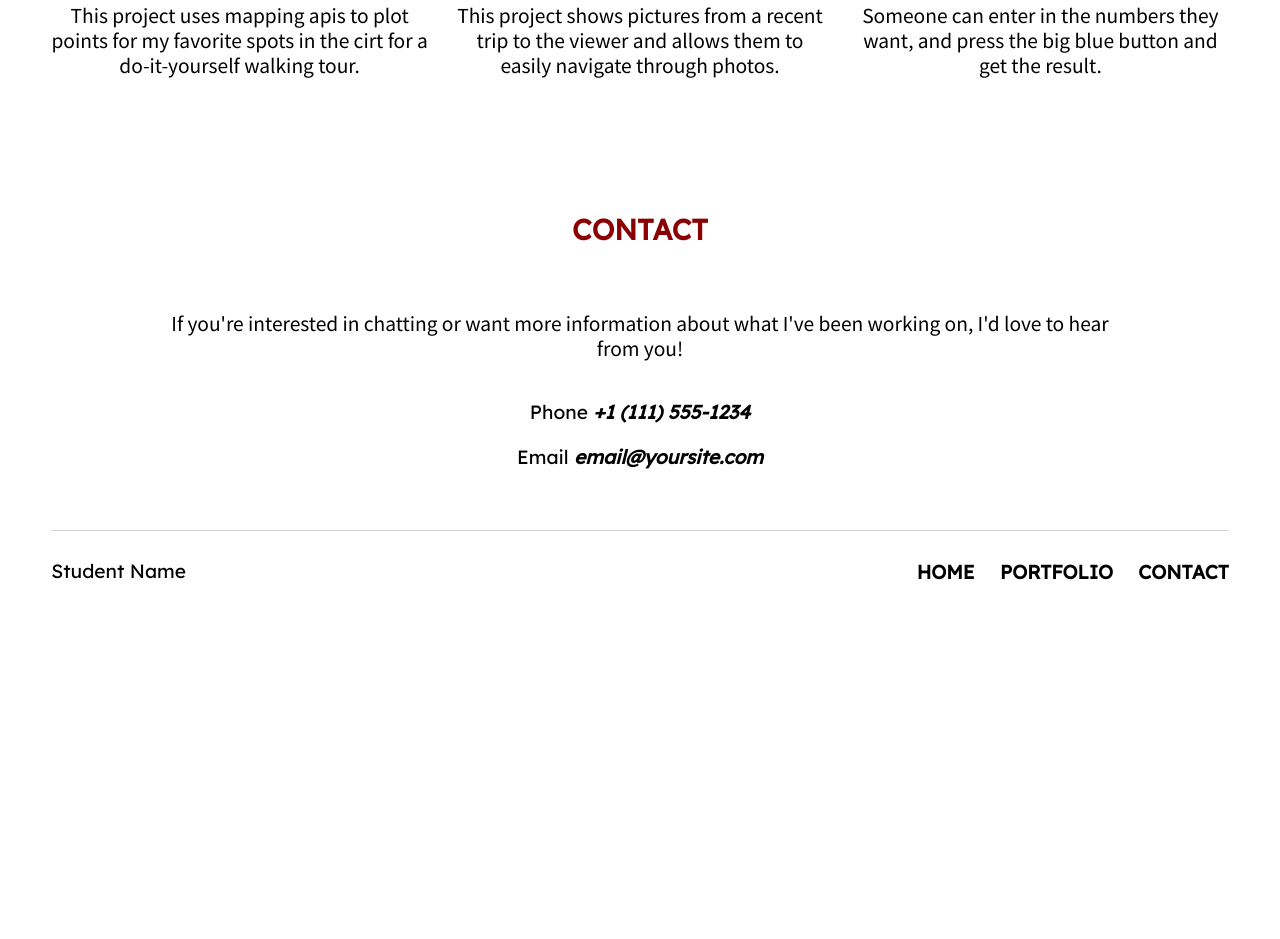
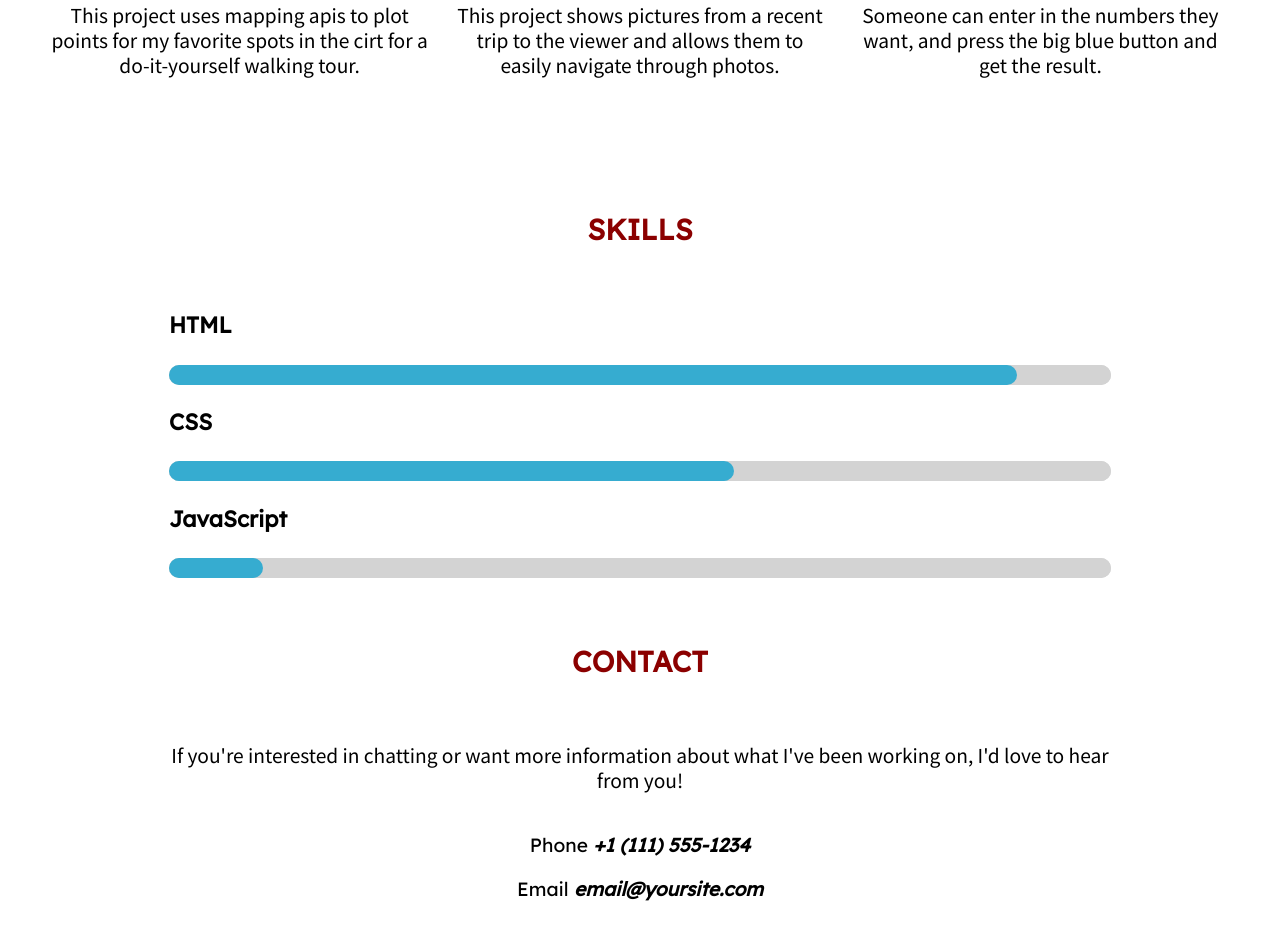
Before and after one commit to d0dders/FEWD-unit2, a plain HTML site: page index.html in a window 1280 px wide. Shown: the part 1299-2238 px from the top of the page. Before the commit the page ends 1923 px from the top, so only its background shows below. Drawn offline with Linux system fonts and the light colour scheme.

Commit message:
Added skills section with progress bars

```diff
--- a/css/styles.css
+++ b/css/styles.css
@@ -105,7 +105,39 @@ footer {
 
 .nav-bottom {
   display: none;
+
 }
+
+/*  Progress bar styling - https://www.lambdatest.com/blog/how-to-create-a-cross-browser-compatible-html-progress-bar/  */
+/* IE and EDGE */
+progress {
+  /* RESETS */
+  -webkit-appearance: none;
+  -moz-appearance: none;
+  appearance: none;
+  border: none;
+
+  width: 100%;
+  height: 20px;
+  border-radius: 10px;
+  background-color: lightgray;
+  color: #36ACD0;
+}
+/* WEBKIT BROWSERS - CHROME, OPERA AND SAFARI */
+progress::-webkit-progress-bar {
+  background-color: lightgray;
+  border-radius: 10px;
+}
+progress::-webkit-progress-value {
+  background-color:#36ACD0;
+  border-radius: 10px;
+}
+/* MOZILLA FIREFOX */
+progress::-moz-progress-bar {
+  background-color: #36ACD0;
+  border-radius: 10px;
+}
+/* End of progress bar styling */
 
 /* Styles for tablet screens */
 @media only screen and (min-width: 768px) {
@@ -155,6 +187,15 @@ footer {
 
     .project-image {
       margin-bottom: 0px;
+    }
+
+    #skills {
+      width: 80%;
+      margin: auto;
+    }
+
+    .skill-head {
+      text-align: left;
     }
 
     .contact-text {
--- a/index.html
+++ b/index.html
@@ -58,6 +58,15 @@
                     <p class="project-desc">Someone can enter in the numbers they want, and press the big blue button and get the result.</p>
                 </article>
             </section>
+            <section id="skills">
+                <h2>SKILLS</h2>
+                <h3 class="skill-head">HTML</h3>
+                <progress value="90" max="100"></progress>
+                <h3 class="skill-head">CSS</h3>
+                <progress value="60" max="100"></progress>
+                <h3 class="skill-head">JavaScript</h3>
+                <progress value="10" max="100"></progress>
+            </section>
             <section id="contact" class="grey-bottom">
                 <h2>CONTACT</h2>
                 <p class="contact-text">If you're interested in chatting or want more information about what I've been working on, I'd love to hear from you!</p>
```
